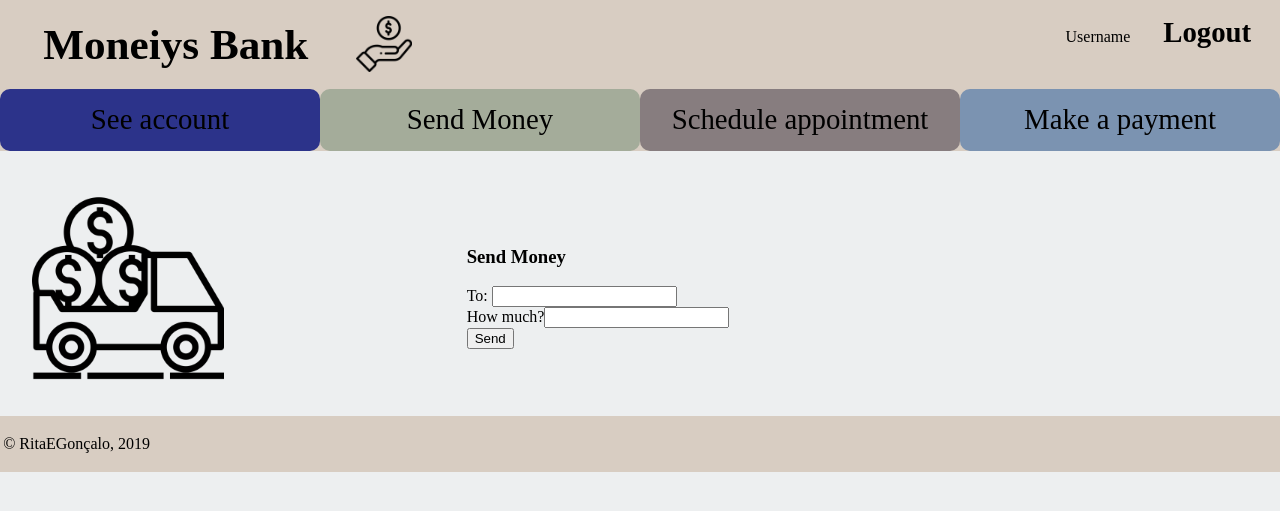
After one commit to RitaMartinho/SIBD, a PHP site: page /sendMoney.html in a window 1280 px wide. The commit adds this page. Shown: the top 511 px of the page. Run offline with PHP 8.4, Linux system fonts and the light colour scheme.

Commit message:
Finished SendMoneypage

```diff
--- a/Interface/CardsStyle.css
+++ b/Interface/CardsStyle.css
@@ -1,7 +1,6 @@
 body{
     margin: 0 auto;
     background-color: #edeff0;
-
 }
 body section#content img{
     margin: 2em;
--- /dev/null
+++ b/Interface/SendMoneyLayout.css
@@ -0,0 +1,14 @@
+body section#content{
+    margin-top: 10em;
+    display: grid;
+    grid-template-columns: 0.5fr 1fr;
+    grid-template-areas:"SendPic SendInfo";
+}
+
+/* CARD INFO AREA*/
+body section#content img{
+    grid-area: SendPic;
+}
+body section#content section#SendInfo{
+    grid-area: SendInfo;
+}
--- /dev/null
+++ b/Interface/SendMoneyStyle.css
@@ -0,0 +1,22 @@
+body{
+    margin: 0 auto;
+    background-color: #edeff0;
+}
+body section#content img{
+    margin: 2em;
+    width: 12em;
+}
+body section#content section#SendInfo {
+    display: grid;
+    align-items: center;
+}
+body section#content section#SendInfo ul{
+    list-style: none;
+}
+
+
+/* FOOTER */
+body footer{
+    background-color: #d8cdc2;
+    padding: 0.2em;
+}
--- /dev/null
+++ b/Interface/sendMoney.html
@@ -0,0 +1,46 @@
+<!DOCTYPE html>
+
+<html lang="en">
+<head>
+    <meta charset="UTF-8">
+    <meta name="viewport" content="width=device-width, initial-scale=1.0">
+    <link href="HeaderLayout.css" rel="stylesheet">
+    <link href="HeaderStyle.css" rel="stylesheet">
+    <link href="SendMoneyLayout.css" rel="stylesheet">
+    <link href="SendMoneyStyle.css" rel="stylesheet">
+    <title>Bank System</title>
+</head>
+<body>
+    <header>
+        <section id="logo">
+            <h1><a href="generalview_user.html"> Moneiys Bank</a></h1>
+            <img src="bank_logo.png" alt="bank_logo">
+        </section>
+        <section id="username">
+            Username
+            <a href="login.html">Logout</a>
+        </section>
+        <nav id="operations">
+                <a href="generalview_user.html" id="SeeAccount">See account</a>
+                <a href="generalview_user.html" id="SendMoney">Send Money</a>
+                <a href="generalview_user.html" id="Schedule">Schedule appointment</a>
+                <a href="generalview_user.html" id="Payment">Make a payment</a>
+        </nav>
+    </header>
+    <section id="content">
+        <img src="img/send_money.png" alt="accountlogo">
+        <section id="SendInfo">
+            <ul><h1>Send Money</h1>
+                <form id="form1" action="">
+                    <li> To: <input type="text" name="destiny"></li>
+                    <li>How much?<input type="text" name="quantity"></li>
+                </form>
+                <button type="submit" form="form1" >Send</button>
+            </ul>
+        </section>
+    </section>
+    <footer>
+        <p>&copy; RitaEGonçalo, 2019</p>
+    </footer>
+</body>
+</html>
```
